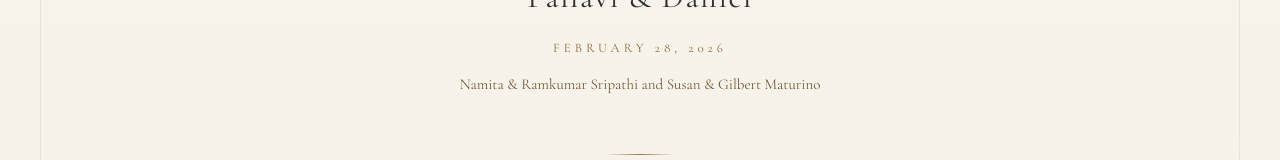
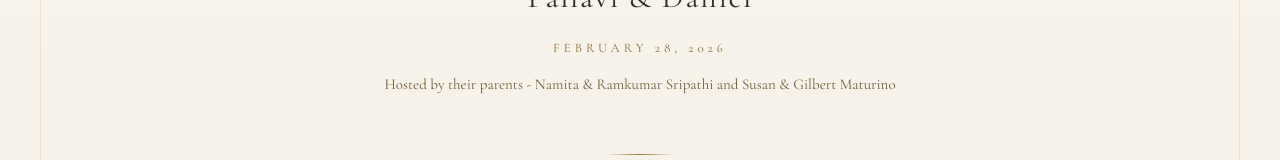
Before and after one commit to kitkatkira/pallavianddaniel, a plain HTML site: page index.html in a window 1280 px wide. Shown: the part 389-549 px from the top of the page. Drawn offline with nearby package versions, Linux system fonts and the light colour scheme.

Commit message:
index.html

```diff
--- a/index.html
+++ b/index.html
@@ -235,7 +235,7 @@ body::after {
 
 <div class="names">Pallavi & Daniel</div>
 <div class="date">February 28, 2026</div>
-<div class="parents">Namita & Ramkumar Sripathi and Susan & Gilbert Maturino</div>
+<div class="parents"> Hosted by their parents - Namita & Ramkumar Sripathi and Susan & Gilbert Maturino</div>
 
 <div class="ornament"></div>
 
```
